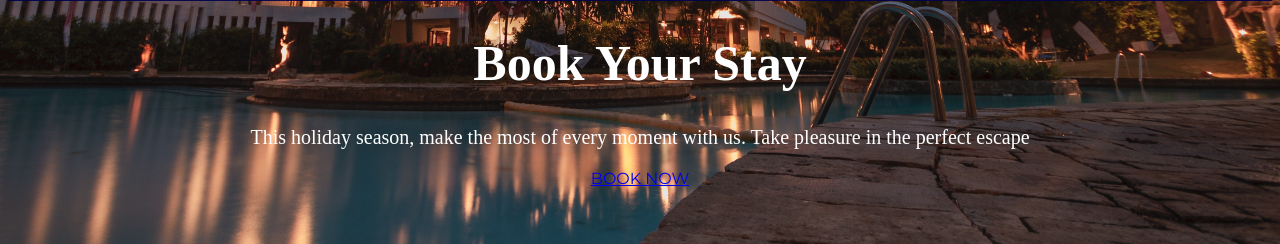
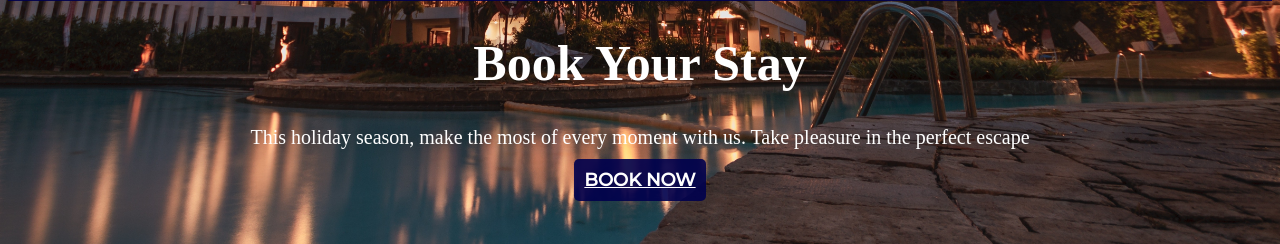
Before and after one commit to bhargavp2004/HMS, a Django app: page / in a window 1280 px wide. Shown: the part 556-800 px from the top of the page. Run offline with Django 3.2, Linux system fonts and the light colour scheme; some web fonts are replaced.

Commit message:
final commit

```diff
--- a/static/css/index.css
+++ b/static/css/index.css
@@ -121,3 +121,16 @@ p{
 /* .image:hover{
 
 } */
+
+.book_now{
+  background-color : rgba(0, 0, 77, 0.9);
+  padding : 10px;
+  color : white;
+  font-size : 18px;
+  font-weight : bold;
+   text-align : center;
+  margin-top : 80px;
+  border-radius: 5px;
+  text-shadow: 65px;
+  transition : font-size 0.4s;
+}
--- a/templates/index.html
+++ b/templates/index.html
@@ -30,7 +30,7 @@
       </div>
     <h1>Book Your Stay</h1>
     <p>This holiday season, make the most of every moment with us. Take pleasure in the perfect escape</p>
-    <a href="{% url 'booking_view' %}">BOOK NOW</a>
+    <a href="{% url 'booking_view' %}" class = "book_now">BOOK NOW</a>
     <!-- <button class = "submitbutton" type="submit">BOOK NOW</button> -->
 </center>
 
```
